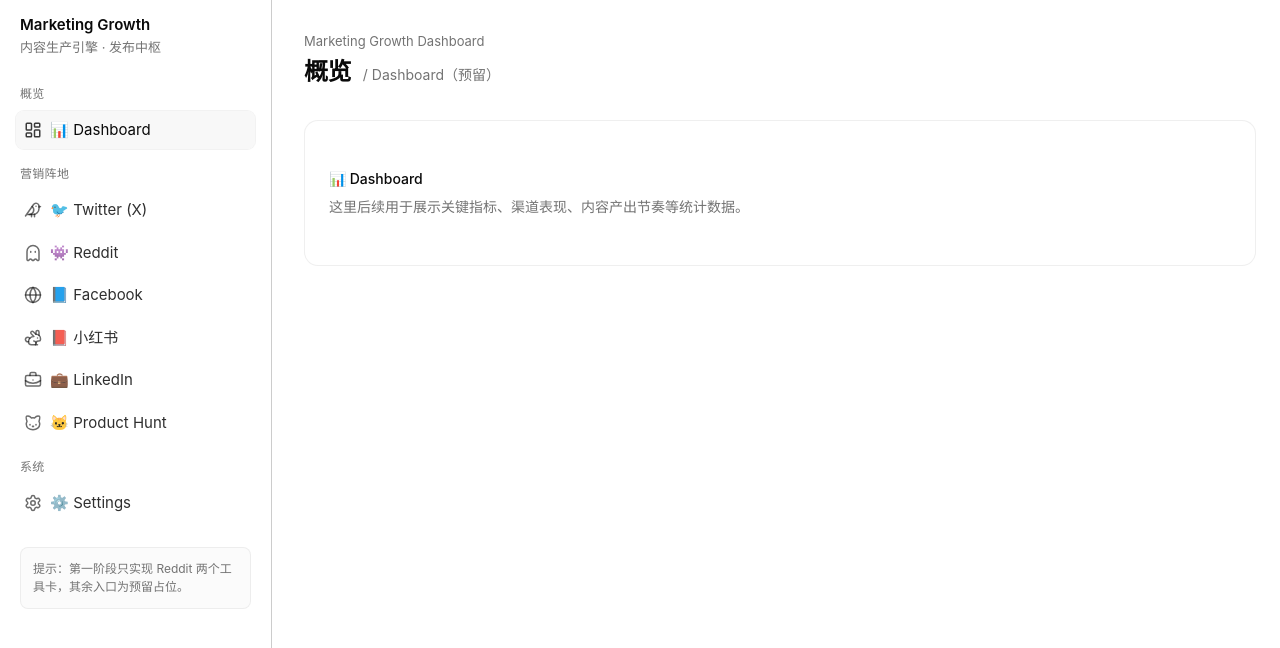
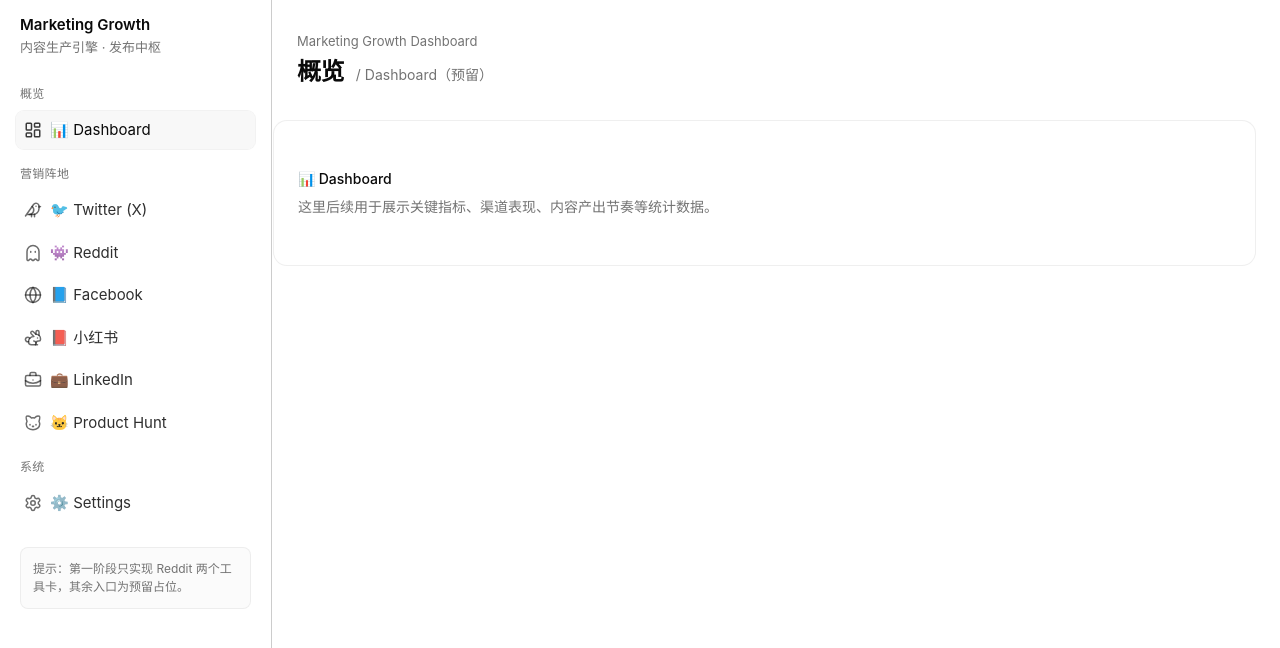
Before and after one commit to Imd11/marketing-dashboard, a React (Vite) app: page /#/overview/dashboard in a window 1280 px wide. Shown: the top 648 px of the page. Built offline with nearby package versions, Linux system fonts and the light colour scheme.

Commit message:
fix: adjust header spacing only

```diff
--- a/src/components/shell/AppShell.tsx
+++ b/src/components/shell/AppShell.tsx
@@ -22,8 +22,8 @@
         </aside>
 
         <main className="flex-1">
-          <div className="flex min-h-screen w-full flex-col px-6 py-8 md:pl-8">
-            <header className="mb-8">
+          <div className="w-full pl-px pr-6 py-8 flex min-h-screen flex-col">
+            <header className="mb-8 pl-4 md:pl-6">
               <div className="text-[13px] text-muted-foreground">Marketing Growth Dashboard</div>
               <div className="mt-1 flex items-baseline gap-3">
                 <h1 className="text-2xl font-semibold tracking-tight">{title}</h1>
```
